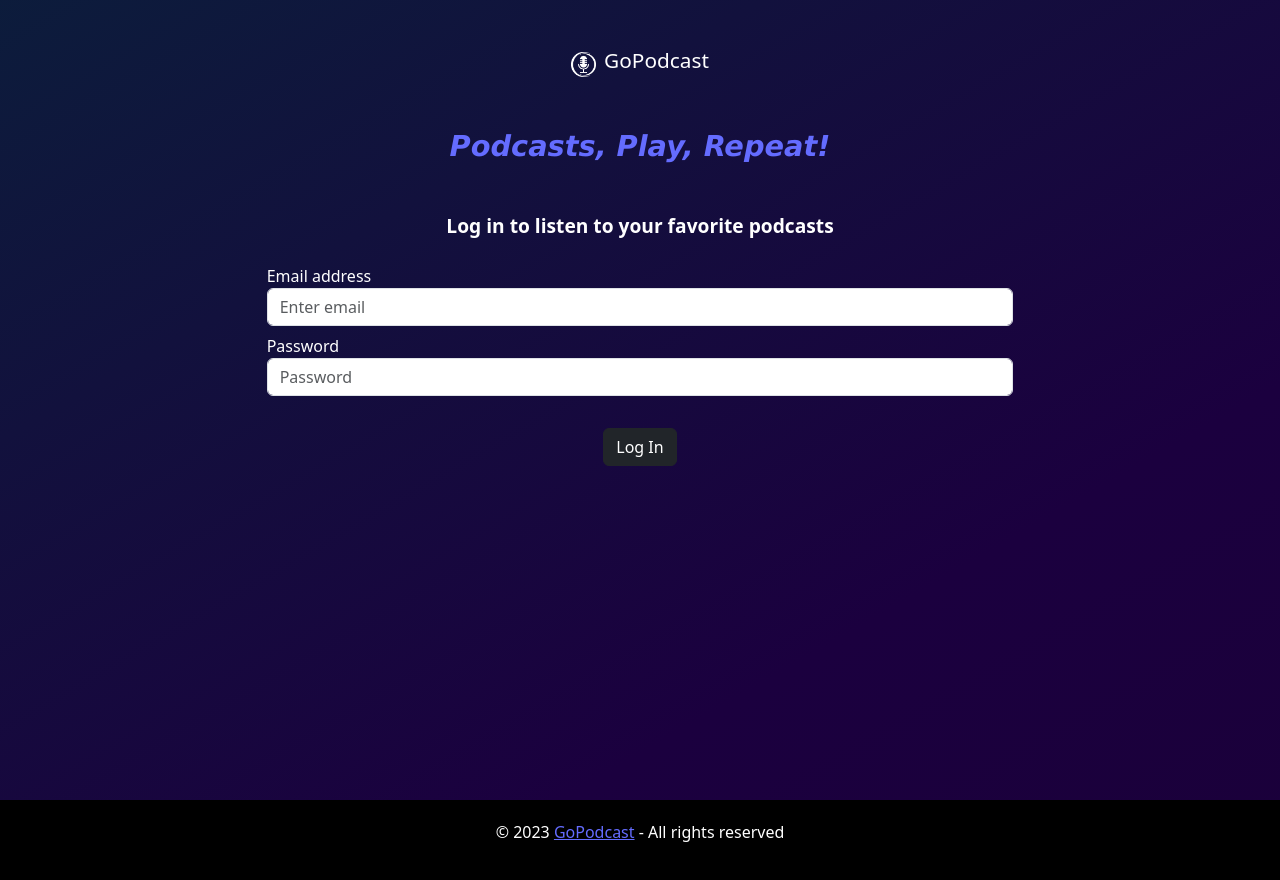
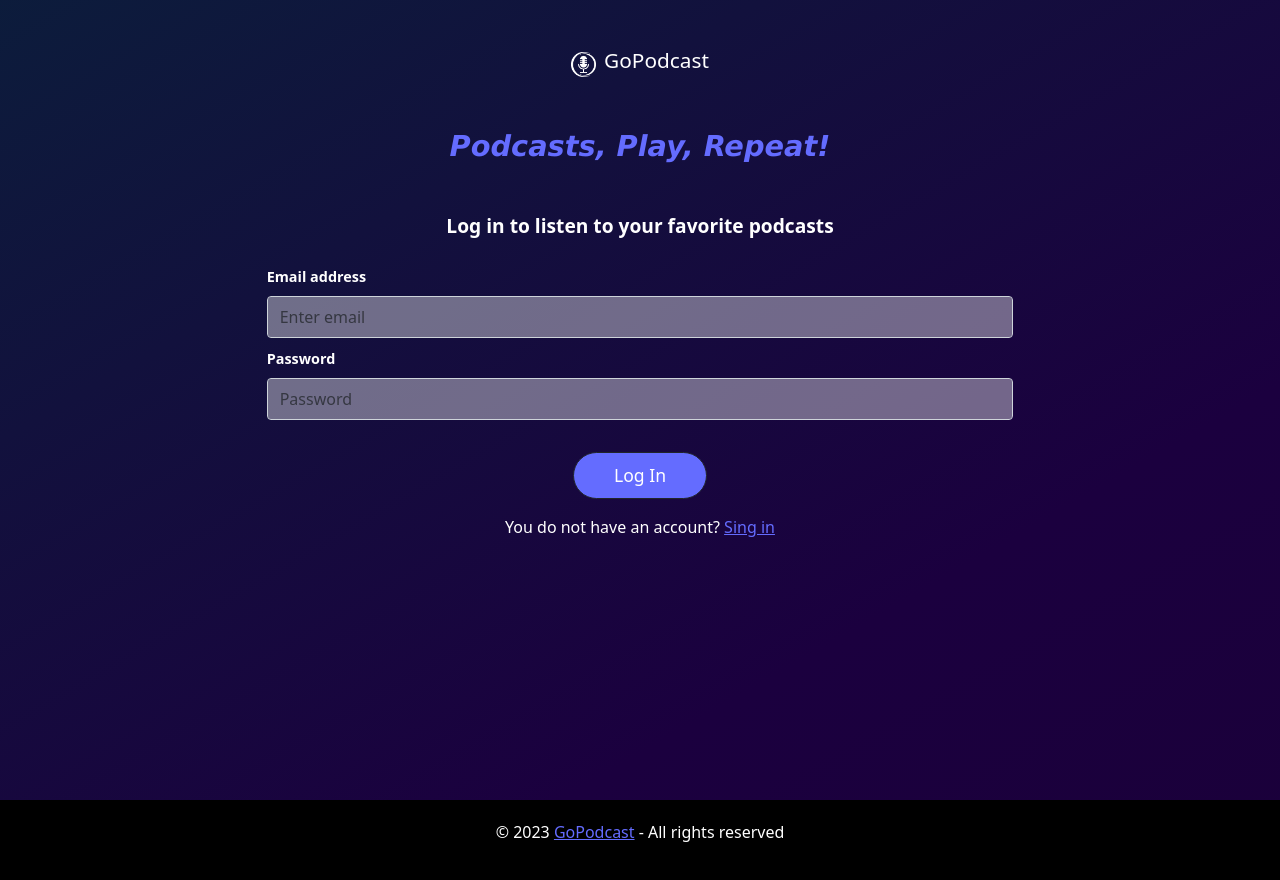
Before and after one commit to UB-ES-2023-F1/GoPodcastWEB, a Vue app: page /Login in a window 1280 px wide. Built offline with nearby package versions, Linux system fonts and the light colour scheme.

Commit message:
Modificaciones de estilos login

```diff
--- a/src/style.css
+++ b/src/style.css
@@ -47,6 +47,34 @@
   background-size: 400% 400%;
   animation: gradient 20s ease infinite;
   height: 100vh;
+}
+
+.login-form label {
+  font-size: 0.9rem;
+  font-weight: 700;
+  margin-bottom: 0.5rem;
+}
+
+.login-form input {
+  width: 100%;
+  padding: 0.5rem 0.75rem;
+  border-radius: 0.25rem;
+  background-color: #ffffff64;
+  border: 1px solid #ced4da;
+}
+
+.login-form .btn-submit{
+  padding: 0.6rem 2.5rem;
+  border-radius: 50px;
+  font-size: 1.1rem;
+  background-color: var(--submit-color);
+  cursor: pointer;
+}
+
+.login-form .btn-submit:hover{
+  border: 0.5px solid var(--submit-color);
+  background-color: #262c91;
+  transition: 0.3s;
 }
 
 @keyframes gradient {
--- a/src/views/Login.vue
+++ b/src/views/Login.vue
@@ -24,5 +24,27 @@
                 <button type="submit" class="btn-submit btn btn-dark mt-3">Log In</button>
             </div>
         </form>
+        <div class="justify-content-center d-flex mt-3">
+            <p class="text-center">You do not have an account? <router-link to="/">Sing in</router-link></p>
+        </div>
     </div>
 </template>
+
+
+
+
+
+<script>
+export default {
+    name: 'Login',
+    data() {
+        return {
+            email: '',
+            password: ''
+        }
+    },
+    methods: {
+    }
+}
+
+</script>
```
Lines whose indentation alone changed are shown as unchanged.
